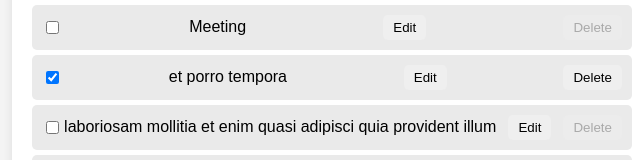
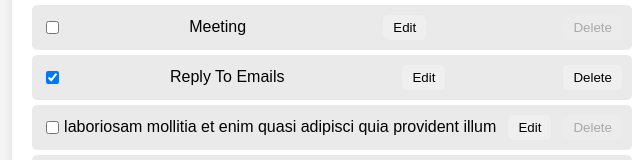
Before and after one commit to DoaaKadhim/React-To-Do-List, a React (Create React App) app: page / in a window 1280 px wide. Shown: the part 256-416 px from the top of the page, without its empty margins (308-951 px from the left). Built offline with nearby package versions, Linux system fonts and the light colour scheme.

Commit message:
6th commit

```diff
--- a/src/App.js
+++ b/src/App.js
@@ -27,7 +27,7 @@ const initialTodos = [
   {
     userId: 1,
     id: 4,
-    title: "et porro tempora",
+    title: "Reply To Emails",
     completed: true,
   },
   {
```
